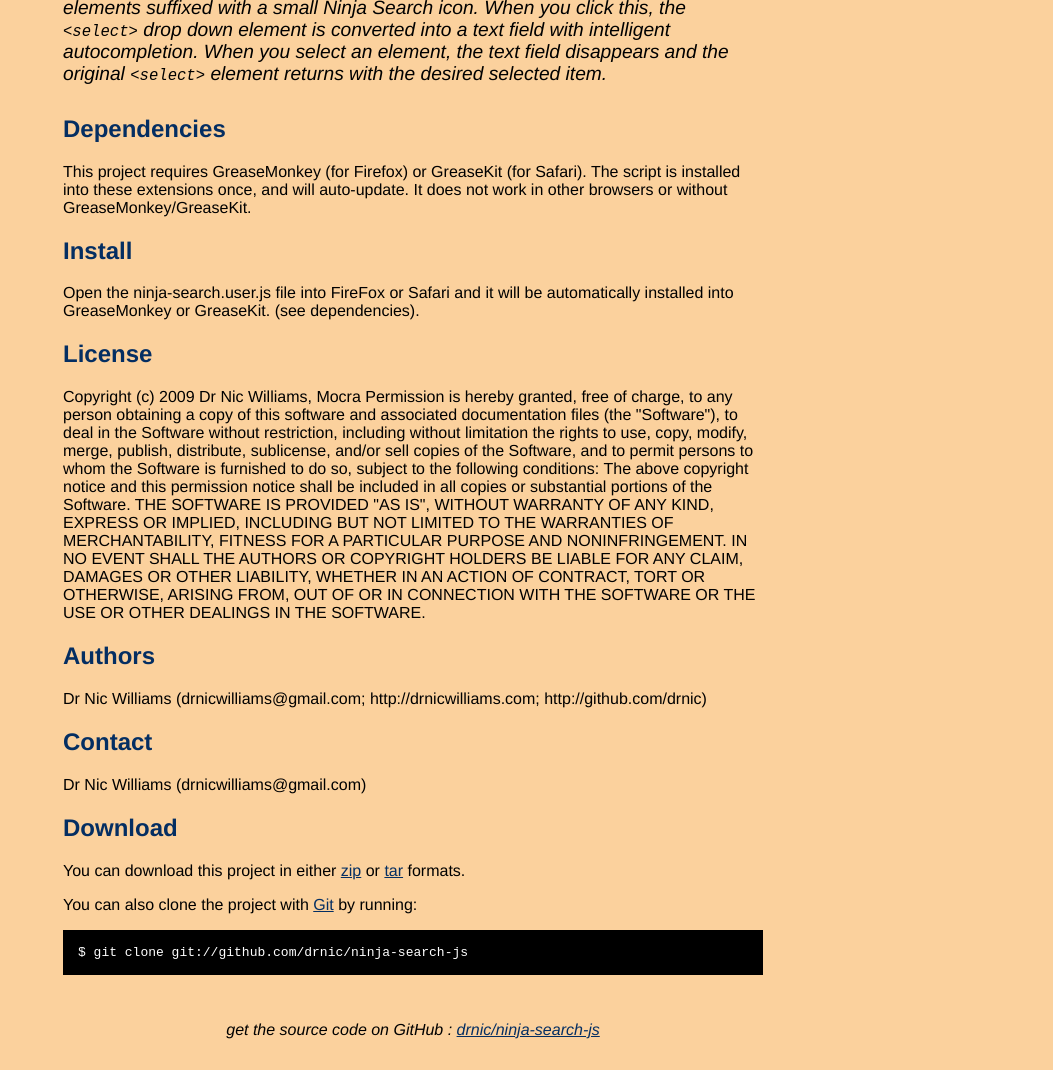
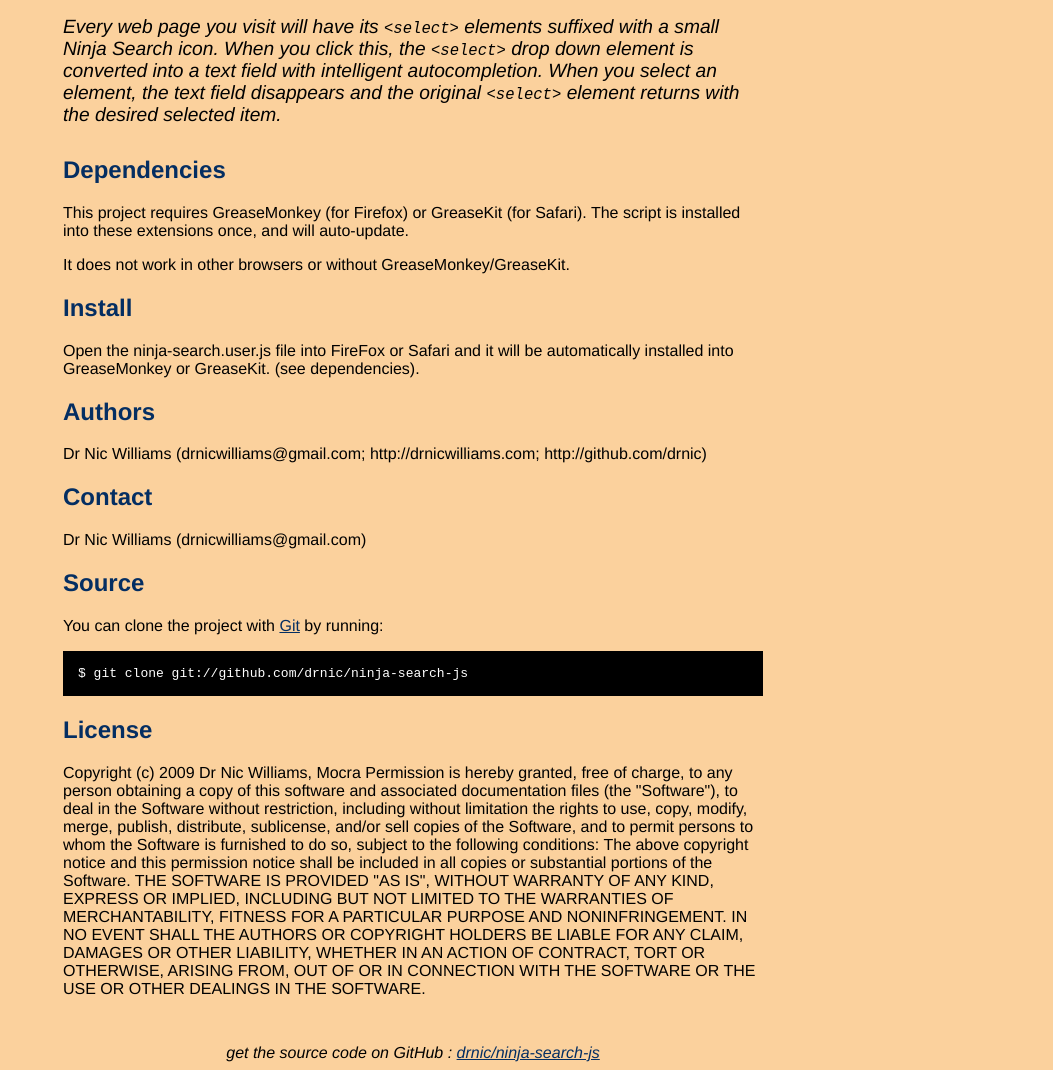
Before and after one commit to drnic/ninja-search-js, a plain HTML site: page index.html in a window 1280 px wide. Shown: the part 350-1420 px from the top of the page, without its empty margins (227-1280 px from the left). Before the commit the page ends 1397 px from the top, so only its background shows below. Drawn offline with Linux system fonts and the light colour scheme.

Commit message:
some html/layout clean up

```diff
--- a/index.html
+++ b/index.html
@@ -49,17 +49,33 @@
       <span class="small">by <a href="http://github.com/drnic">drnic</a></span></h1>
 
     <div class="description">
-      Every annoyed by HTML drop down lists that are too long, not ordered or in some other way difficult/slow to find and select an item? Ninja Search - the Greasemonkey Script is for you.
+      <p>Every annoyed by HTML drop down lists that are too long, not ordered or in some other way difficult/slow to find and select an item? <strong>Ninja Search - the Greasemonkey Script</strong> is for you.</p>
 
-Every web page you visit will have its <code>&lt;select&gt;</code> elements suffixed with a small Ninja Search icon. When you click this, the <code>&lt;select&gt;</code> drop down element is converted into a text field with intelligent autocompletion. When you select an element, the text field disappears and the original <code>&lt;select&gt;</code> element returns with the desired selected item.
+      <p>Every web page you visit will have its <code>&lt;select&gt;</code> elements suffixed with a small Ninja Search icon. When you click this, the <code>&lt;select&gt;</code> drop down element is converted into a text field with intelligent autocompletion. When you select an element, the text field disappears and the original <code>&lt;select&gt;</code> element returns with the desired selected item.</p>
     </div>
 
     <h2>Dependencies</h2>
-<p>This project requires GreaseMonkey (for Firefox) or GreaseKit (for Safari). The script is installed into these extensions once, and will auto-update.
+    <p>This project requires GreaseMonkey (for Firefox) or GreaseKit (for Safari). The script is installed into these extensions once, and will auto-update.</p>
 
-It does not work in other browsers or without GreaseMonkey/GreaseKit.</p>
+    <p>It does not work in other browsers or without GreaseMonkey/GreaseKit.</p>
+
     <h2>Install</h2>
     <p>Open the ninja-search.user.js file into FireFox or Safari and it will be automatically installed into GreaseMonkey or GreaseKit. (see dependencies).</p>
+
+    <h2>Authors</h2>
+    <p>Dr Nic Williams (drnicwilliams@gmail.com; http://drnicwilliams.com; http://github.com/drnic)
+    <br/></p>
+    <h2>Contact</h2>
+    <p>Dr Nic Williams (drnicwilliams@gmail.com)
+<br/>      </p>
+
+
+    <h2>Source</h2>
+    <p>You can clone the project with <a href="http://git-scm.com">Git</a>
+      by running:
+      <pre>$ git clone git://github.com/drnic/ninja-search-js</pre>
+    </p>
+
     <h2>License</h2>
     <p>Copyright (c) 2009 Dr Nic Williams, Mocra
 
@@ -81,31 +97,13 @@ NONINFRINGEMENT. IN NO EVENT SHALL THE AUTHORS OR COPYRIGHT HOLDERS BE
     LIABLE FOR ANY CLAIM, DAMAGES OR OTHER LIABILITY, WHETHER IN AN ACTION
     OF CONTRACT, TORT OR OTHERWISE, ARISING FROM, OUT OF OR IN CONNECTION
     WITH THE SOFTWARE OR THE USE OR OTHER DEALINGS IN THE SOFTWARE.</p>
-<h2>Authors</h2>
-<p>Dr Nic Williams (drnicwilliams@gmail.com; http://drnicwilliams.com; http://github.com/drnic)
-<br/></p>
-<h2>Contact</h2>
-<p>Dr Nic Williams (drnicwilliams@gmail.com)
-<br/>      </p>
 
-
-    <h2>Download</h2>
-    <p>
-      You can download this project in either
-      <a href="http://github.com/drnic/ninja-search-js/zipball/master">zip</a> or
-      <a href="http://github.com/drnic/ninja-search-js/tarball/master">tar</a> formats.
-    </p>
-    <p>You can also clone the project with <a href="http://git-scm.com">Git</a>
-      by running:
-      <pre>$ git clone git://github.com/drnic/ninja-search-js</pre>
-    </p>
+  </div>
 
   <div class="footer">
     get the source code on GitHub : <a href="http://github.com/drnic/ninja-search-js">drnic/ninja-search-js</a>
   </div>
 
-  </div>
-
 
 </body>
 </html>
```
Lines whose indentation alone changed are shown as unchanged.
